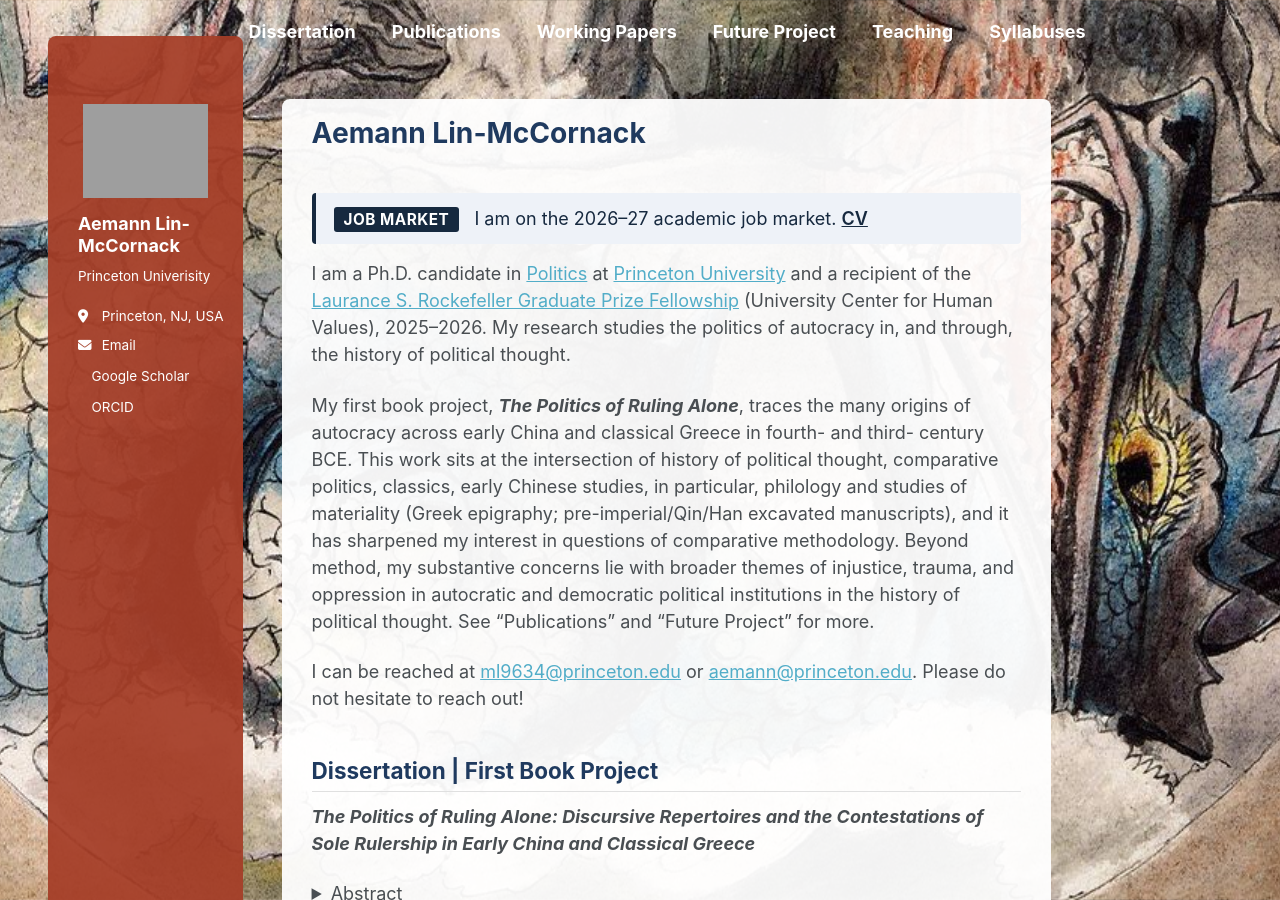
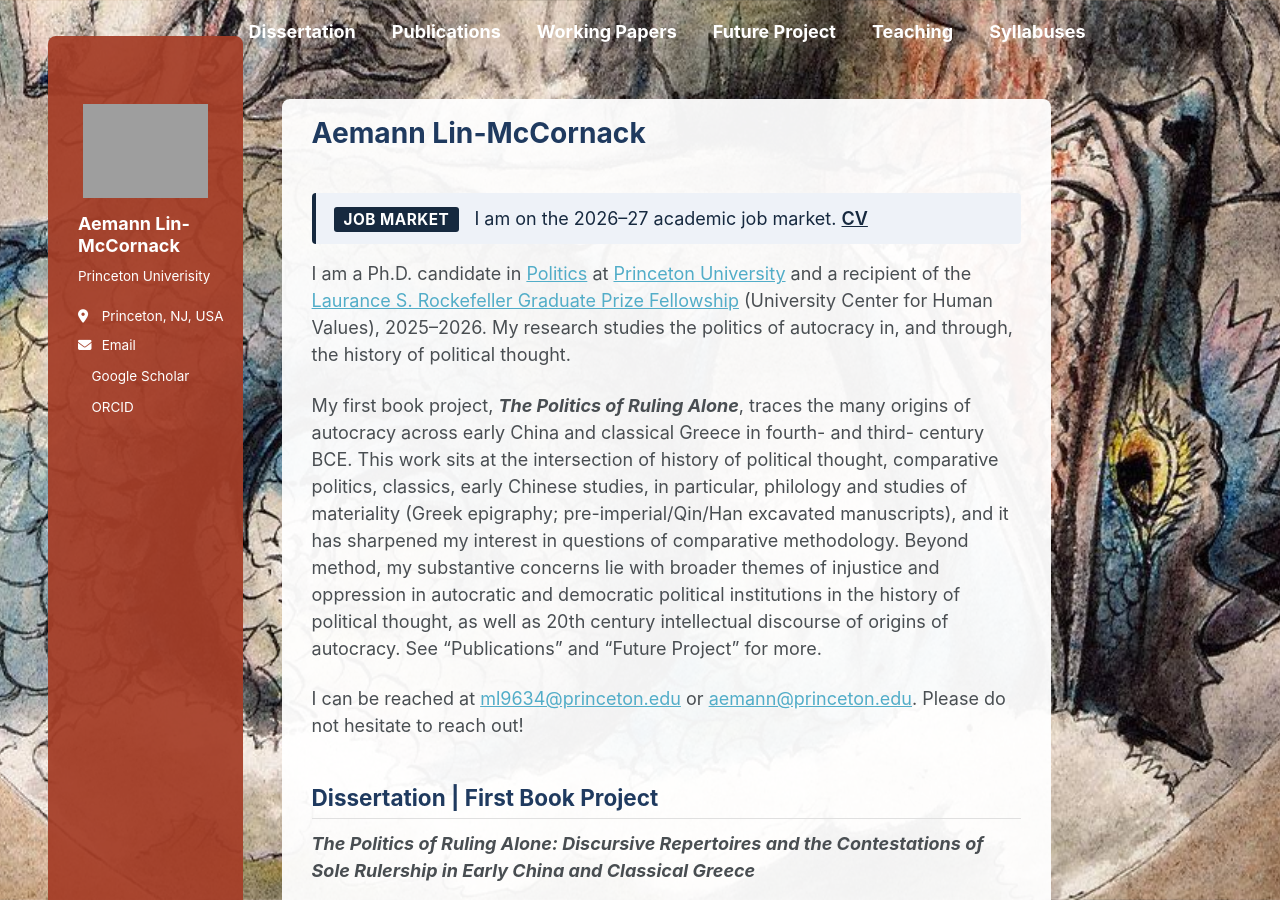
Before and after one commit to aemannlinmccornack/aemannlinmccornack.github.io, a Jekyll site: the page built from _pages/about.md, in a window 1280 px wide and 900 px high. Built offline with Jekyll 4.4.1, drawn with Linux system fonts in a browser that asks for light colours; a style sheet for code colours, icons or effects is not loaded.

Commit message:
change about.md

```diff
--- a/_pages/about.md
+++ b/_pages/about.md
@@ -114,7 +114,7 @@ summary {
 
 I am a Ph.D. candidate in [Politics](https://politics.princeton.edu/people/aemann-lin-mccornack) at [Princeton University](https://www.princeton.edu) and a recipient of the [Laurance S. Rockefeller Graduate Prize Fellowship](https://uchv.princeton.edu/fellowships-funding/graduate/graduate-prize-fellowships) (University Center for Human Values), 2025–2026. My research studies the politics of autocracy in, and through, the history of political thought.
 
-My first book project, ***The Politics of Ruling Alone***, traces the many origins of autocracy across early China and classical Greece in fourth- and third- century BCE. This work sits at the intersection of history of political thought, comparative politics, classics, early Chinese studies, in particular, philology and studies of materiality (Greek epigraphy; pre-imperial/Qin/Han excavated manuscripts), and it has sharpened my interest in questions of comparative methodology. Beyond method, my substantive concerns lie with broader themes of injustice, trauma, and oppression in autocratic and democratic political institutions in the history of political thought. See "Publications" and "Future Project" for more.
+My first book project, ***The Politics of Ruling Alone***, traces the many origins of autocracy across early China and classical Greece in fourth- and third- century BCE. This work sits at the intersection of history of political thought, comparative politics, classics, early Chinese studies, in particular, philology and studies of materiality (Greek epigraphy; pre-imperial/Qin/Han excavated manuscripts), and it has sharpened my interest in questions of comparative methodology. Beyond method, my substantive concerns lie with broader themes of injustice and oppression in autocratic and democratic political institutions in the history of political thought, as well as 20th century intellectual discourse of origins of autocracy. See "Publications" and "Future Project" for more.
 
 I can be reached at [ml9634@princeton.edu](mailto:ml9634@princeton.edu) or [aemann@princeton.edu](mailto:aemann@princeton.edu). Please do not hesitate to reach out!
 
```
